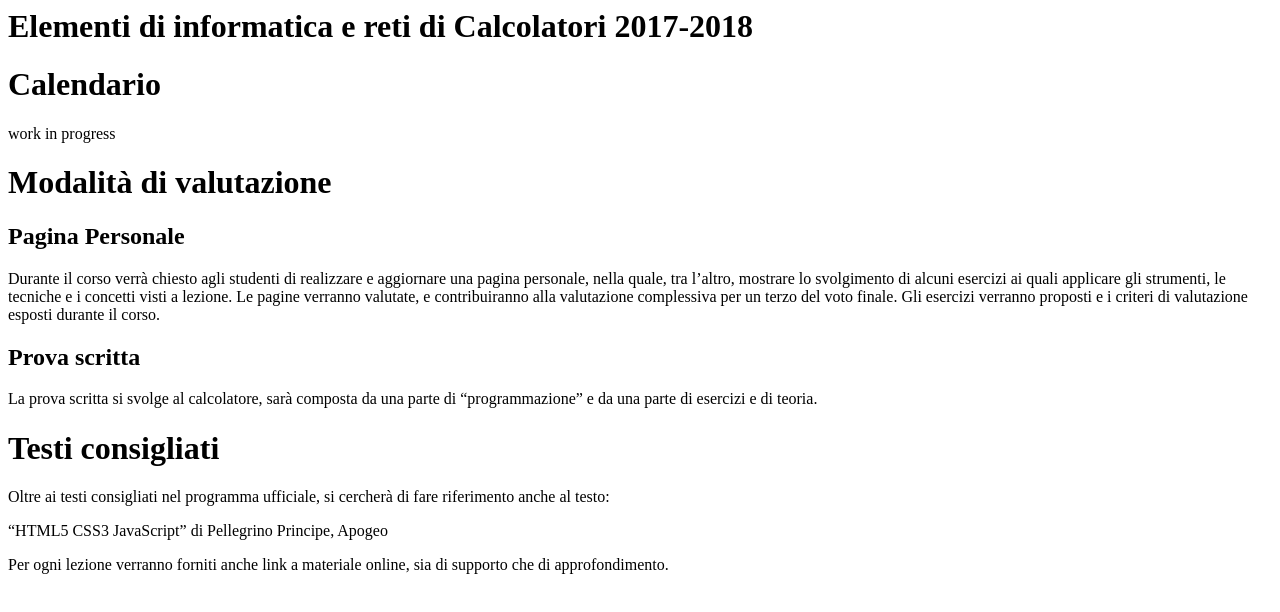
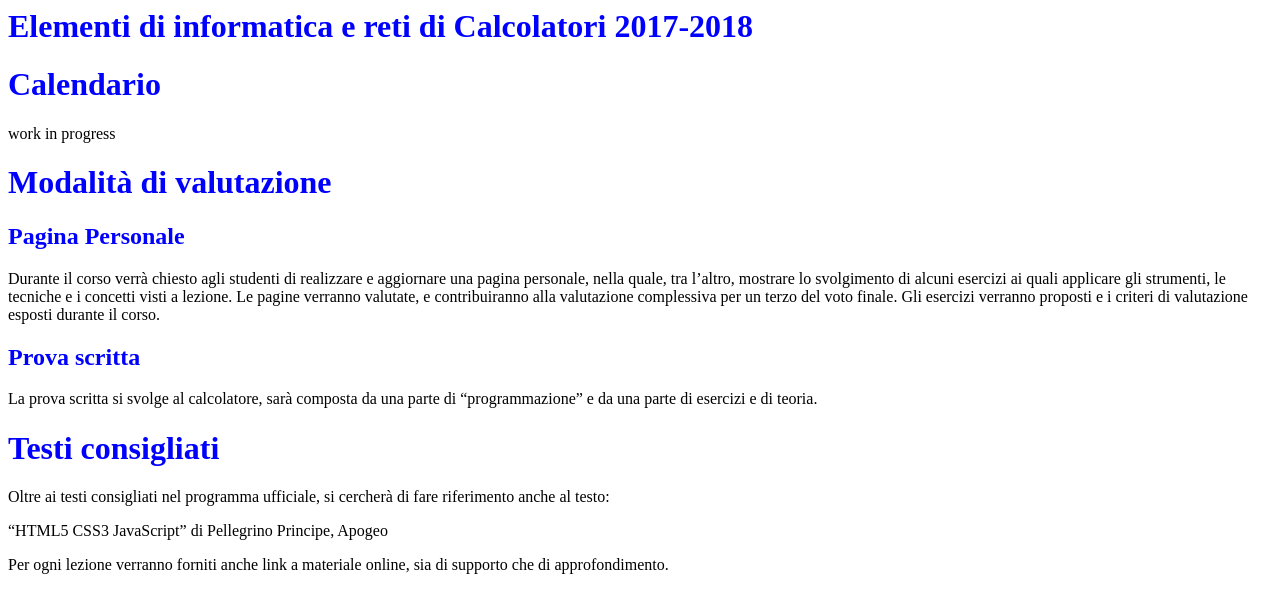
Before and after one commit to rachelecoppola/pagina-personale, a plain HTML site: page 21-03.html in a window 1280 px wide. Drawn offline with Linux system fonts and the light colour scheme.

Commit message:
aggiunta versione css

```diff
--- a/21-03.html
+++ b/21-03.html
@@ -1,3 +1,9 @@
+<html>
+<head>
+<link rel="stylesheet" href="21-03style.css">
+</head>
+<body>
+
 <h1> Elementi di informatica e reti di Calcolatori 2017-2018 <h1>
 
 <h1> Calendario </h1>
--- a/21-03style.css
+++ b/21-03style.css
@@ -0,0 +1,4 @@
+
+h1 , h2 , h3 {
+  color:blue;
+}
```
